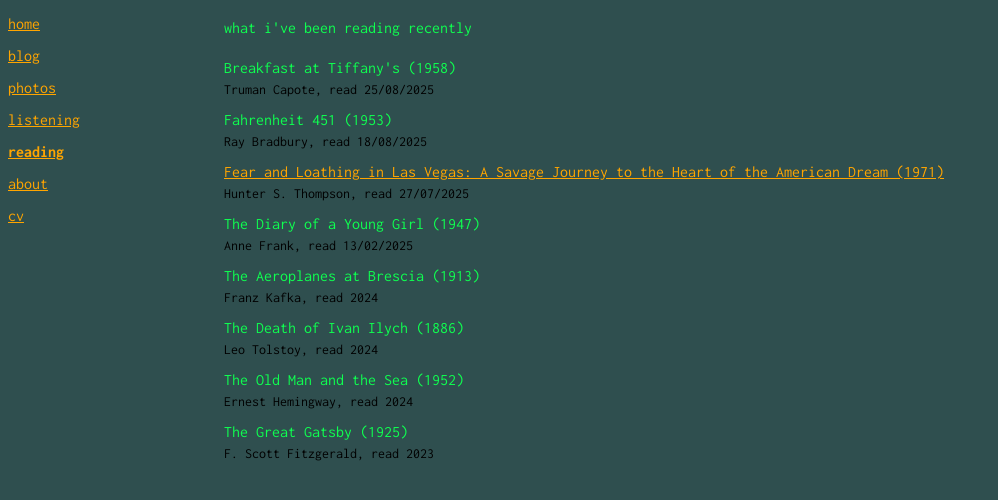
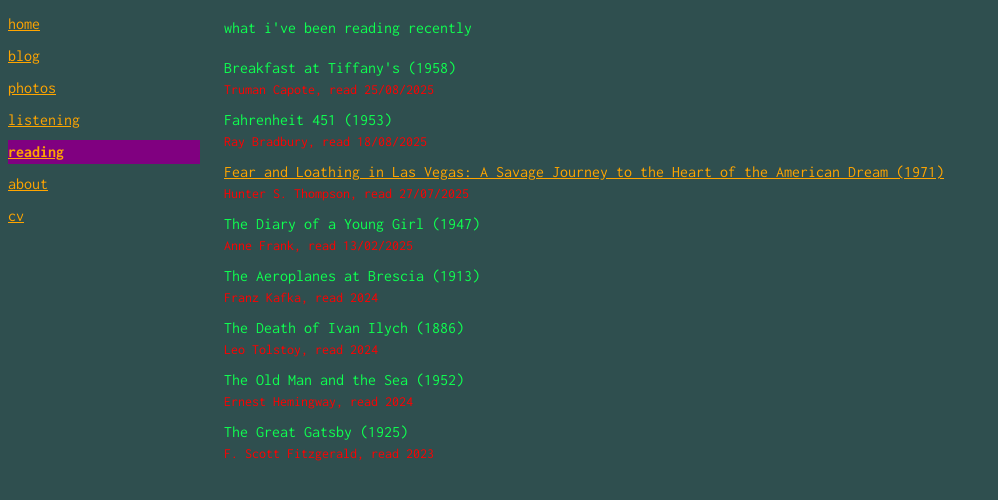
Before and after one commit to williamgturner/website, a Next.js app: page /reading in a window 1280 px wide. Shown: the top 500 px of the page, without its empty margins (0-998 px from the left). Built offline with nearby package versions, Linux system fonts and the light colour scheme.

Commit message:
add active page effect to navbar

```diff
--- a/src/app/reading/page.tsx
+++ b/src/app/reading/page.tsx
@@ -76,7 +76,7 @@ export default function Reading() {
                 {item.frontmatter.year_published && ` (${item.frontmatter.year_published})`}
               </span>
             )}
-            <div className="text-sm text-black">
+            <div className="text-sm text-[red]">
               {item.frontmatter.author && `${item.frontmatter.author}, `}
               {item.frontmatter.date_read && `read ${formatDateLE(item.frontmatter.date_read)}`}
               {item.frontmatter.rating && `, rating: ${item.frontmatter.rating}/10`}
--- a/src/components/Navbar.tsx
+++ b/src/components/Navbar.tsx
@@ -1,4 +1,4 @@
-"use client"; // needed for hooks in components
+"use client";
 
 import Link from "next/link";
 import { usePathname } from "next/navigation";
@@ -26,7 +26,7 @@ export default function Navbar() {
               <Link
                 href={page.href}
                 className={`block w-full h-full hover:bg-[purple] ${
-                  isActive ? "font-bold" : "font-normal"
+                  isActive ? "bg-[purple] font-bold" : "font-normal"
                 }`}
               >
                 {page.name}
```
